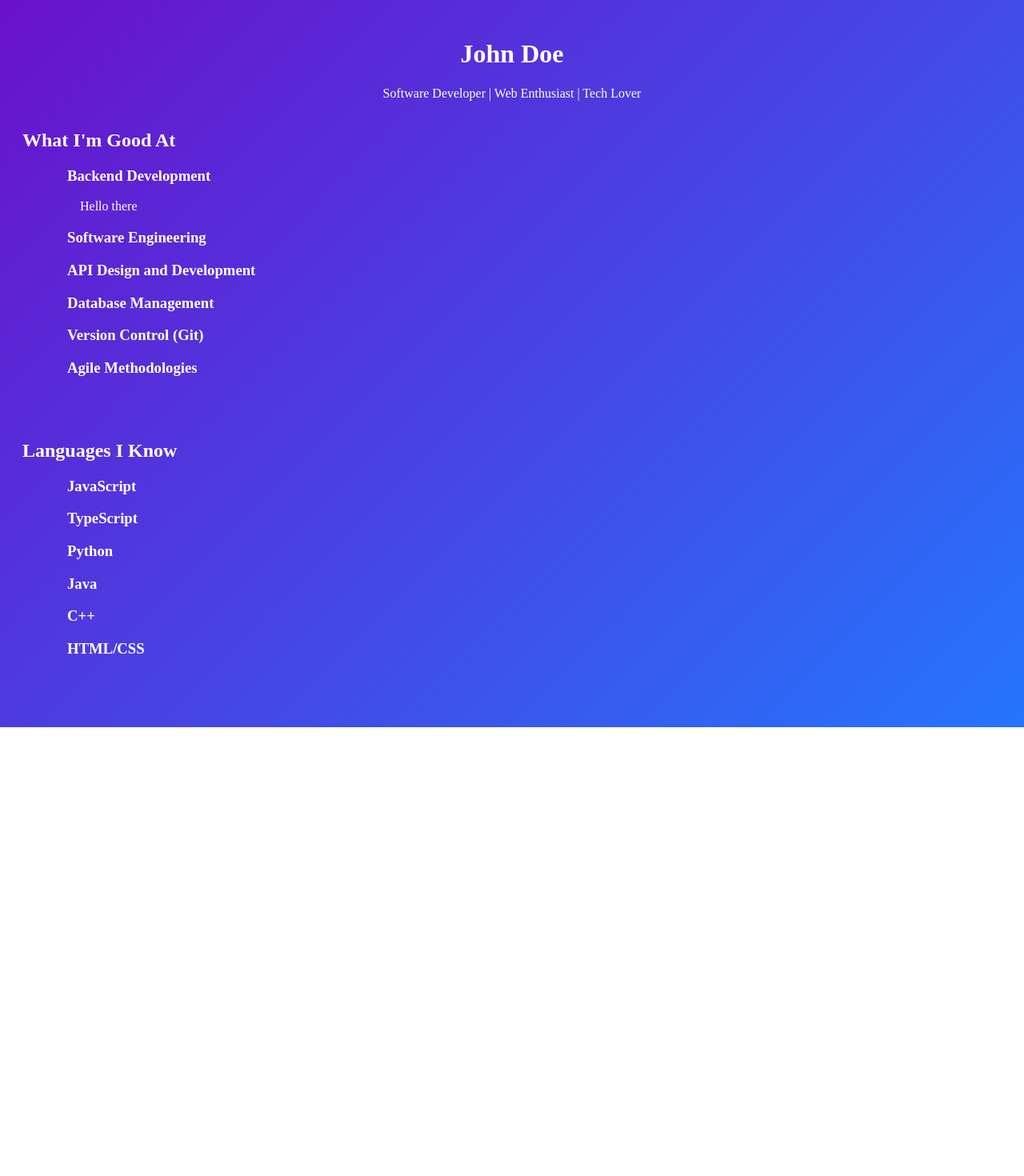
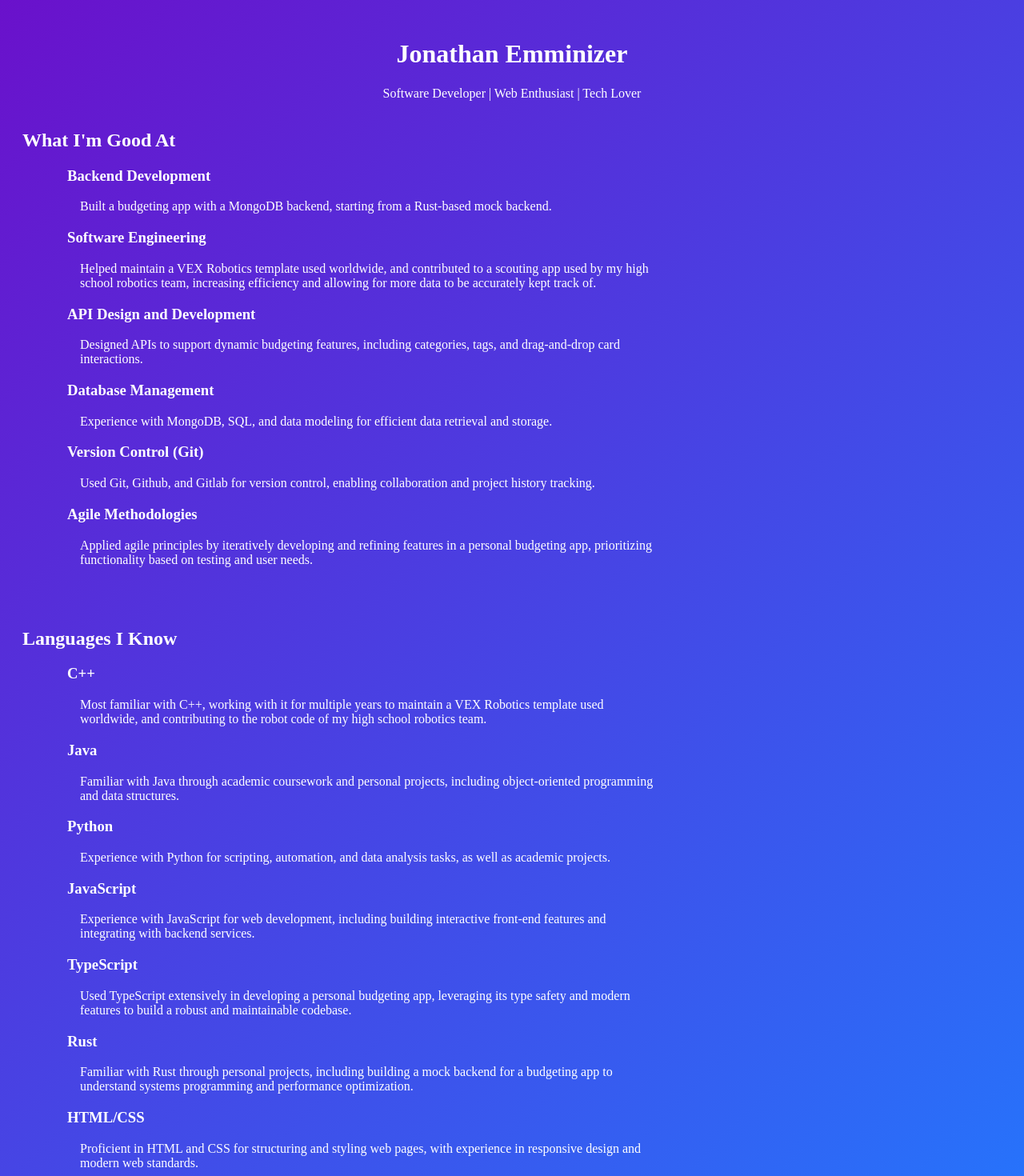
Before and after one commit to jemminiz/jemminiz.github.io, a Vue app: page /resume in a window 1280 px wide. Shown: the top 1470 px of the page at 80% size. Before the commit the page ends 909 px from the top, so only its background shows below. Built offline with nearby package versions, Linux system fonts and the light colour scheme.

Commit message:
Worked on resume.vue

```diff
--- a/src/views/Resume.vue
+++ b/src/views/Resume.vue
@@ -1,30 +1,43 @@
 <template>
     <div class="resume-container fade-in">
         <header class="header">
-            <h1>John Doe</h1>
+            <h1>Jonathan Emminizer</h1>
             <p>Software Developer | Web Enthusiast | Tech Lover</p>
         </header>
         <section class="competencies">
             <h2>What I'm Good At</h2>
             <ul>
                 <h3>Backend Development</h3>
-                <p>Hello there</p>
+                <p>Built a budgeting app with a MongoDB backend, starting from a Rust-based mock backend.</p>
                 <h3>Software Engineering</h3>
+                <p>Helped maintain a VEX Robotics template used worldwide, and contributed to a scouting app used by my high school robotics team, increasing efficiency and allowing for more data to be accurately kept track of.</p>
                 <h3>API Design and Development</h3>
+                <p>Designed APIs to support dynamic budgeting features, including categories, tags, and drag-and-drop card interactions.</p>
                 <h3>Database Management</h3>
+                <p>Experience with MongoDB, SQL, and data modeling for efficient data retrieval and storage.</p>
                 <h3>Version Control (Git)</h3>
+                <p>Used Git, Github, and Gitlab for version control, enabling collaboration and project history tracking.</p>
                 <h3>Agile Methodologies</h3>
+                <p>Applied agile principles by iteratively developing and refining features in a personal budgeting app, prioritizing functionality based on testing and user needs.</p>
             </ul>
         </section>
         <section class="languages">
             <h2>Languages I Know</h2>
             <ul>
+                <h3>C++</h3>
+                <p>Most familiar with C++, working with it for multiple years to maintain a VEX Robotics template used worldwide, and contributing to the robot code of my high school robotics team.</p>
+                <h3>Java</h3>
+                <p>Familiar with Java through academic coursework and personal projects, including object-oriented programming and data structures.</p>
+                <h3>Python</h3>
+                <p>Experience with Python for scripting, automation, and data analysis tasks, as well as academic projects.</p>
                 <h3>JavaScript</h3>
+                <p>Experience with JavaScript for web development, including building interactive front-end features and integrating with backend services.</p>
                 <h3>TypeScript</h3>
-                <h3>Python</h3>
-                <h3>Java</h3>
-                <h3>C++</h3>
+                <p>Used TypeScript extensively in developing a personal budgeting app, leveraging its type safety and modern features to build a robust and maintainable codebase.</p>
+                <h3>Rust</h3>
+                <p>Familiar with Rust through personal projects, including building a mock backend for a budgeting app to understand systems programming and performance optimization.</p>
                 <h3>HTML/CSS</h3>
+                <p>Proficient in HTML and CSS for structuring and styling web pages, with experience in responsive design and modern web standards.</p>
             </ul>
         </section>
     </div>
```
